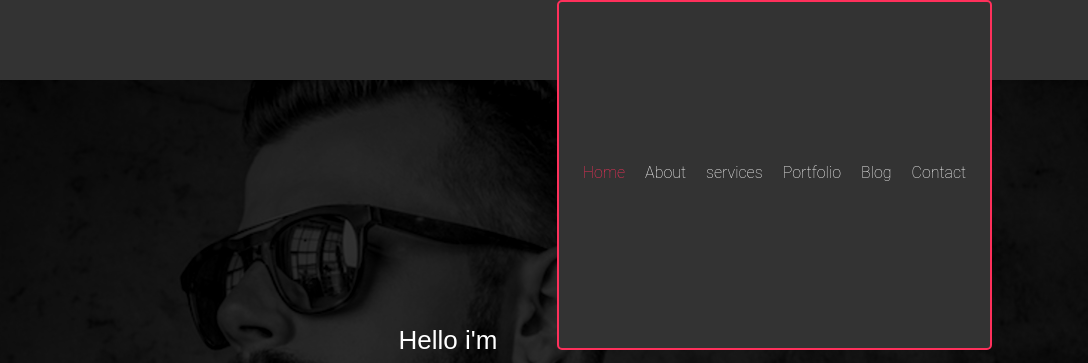
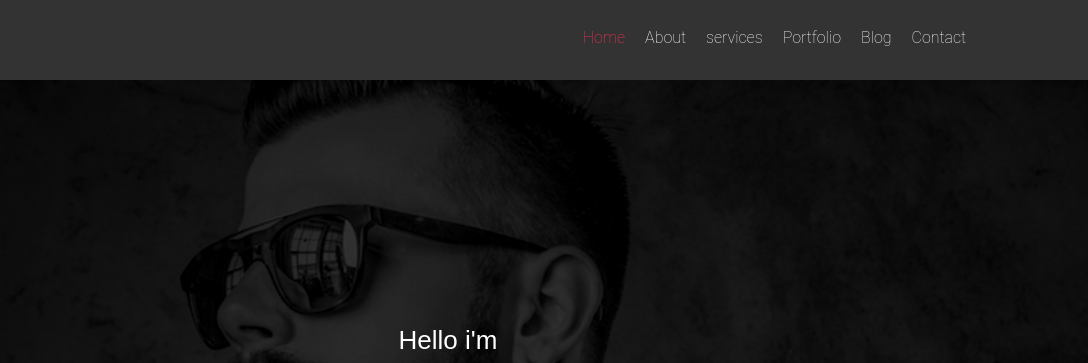
Before and after one commit to AbdelrhmanAboelfadl/Fokir, a plain HTML site: page index.html in a window 1280 px wide. Shown: the top 363 px of the page, 192-1280 px from the left. Drawn offline with Linux system fonts and the light colour scheme.

Commit message:
Add files via upload

```diff
--- a/index.html
+++ b/index.html
@@ -21,7 +21,7 @@
            </div>
            <div class="lists">
             <button><i class="fa-solid fa-bars"></i></button>
-            <div class="listcontainer active">
+            <div class="listcontainer">
             <ul>
                 <li><a  class="active" href="#Home">Home</a></li>
                 <li><a href="#About">About</a></li>
```
